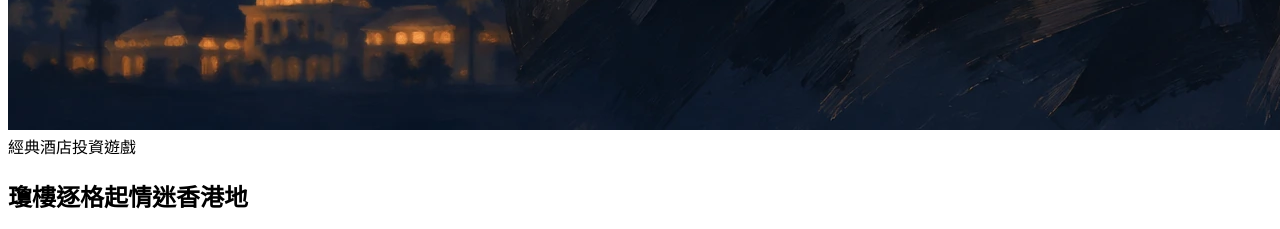
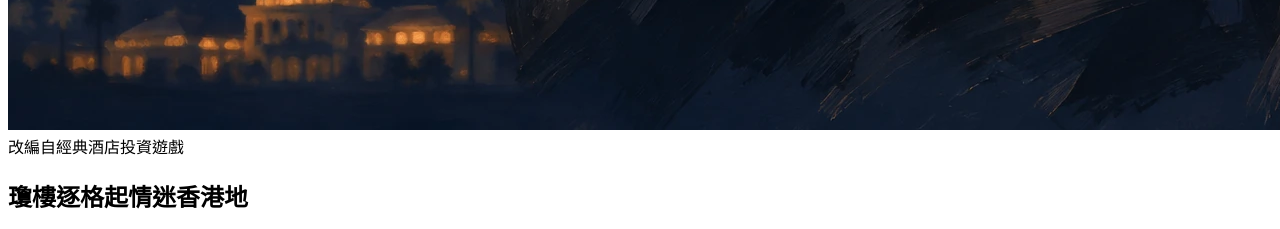
Before and after one commit to bruce-tp/acquire-boardgame, a Next.js app: page / in a window 1280 px wide. Shown: the part 1000-1229 px from the top of the page. Built offline with nearby package versions, Linux system fonts and the light colour scheme.

Commit message:
Update the Chinese cover adaptation label

```diff
--- a/app/page.tsx
+++ b/app/page.tsx
@@ -117,7 +117,7 @@ const total=view?quantities.reduce((n,q,c)=>n+q*price(view as any,c),0):0,totalQ
 return <main className={playing?'app playing':'app'}><header className="topbar"><button className="brand" onClick={()=>view?setConfirmLeave(true):null} aria-label="Big Ambition home"><span className="brand-mark">B<span/></span><span>BIG AMBITION<small>{t("酒店交易所", "THE HOTEL EXCHANGE")}</small></span></button><div className="top-right"><LanguageSwitch/><button className="text-button price-guide-button" onClick={()=>setPriceGuide(true)}><Landmark size={17}/><span>{t("股價表", "Price guide")}</span></button><button className="text-button" onClick={()=>setTutorial(true)}><BookOpen size={17}/><span>{t("新手教學", "Learn to play")}</span></button><SoundControls sound={sound} volume={volume} error={audioError} toggle={toggleSound} setVolume={setVolume} preview={previewSound}/></div></header>
 {!playing?<><div className="landing landing-immersive">
 <div className="landing-showcase">
-<section className="hero hotel-landing-hero"><img className="landing-toast-art" src="/art/gatsby-toast-v1.webp" alt="" aria-hidden="true" draggable={false} width={1536} height={1024}/><div className="hero-copy"><span className="eyebrow"><span className="line"/>{t("經典酒店投資遊戲", "A CLASSIC GAME OF AMBITION")}</span>{language==='en'?<h1 className="hero-title-en">Build a city.<em>Build an empire.</em></h1>:<div className="hero-title-with-art">
+<section className="hero hotel-landing-hero"><img className="landing-toast-art" src="/art/gatsby-toast-v1.webp" alt="" aria-hidden="true" draggable={false} width={1536} height={1024}/><div className="hero-copy"><span className="eyebrow"><span className="line"/>{t("改編自經典酒店投資遊戲", "A CLASSIC GAME OF AMBITION")}</span>{language==='en'?<h1 className="hero-title-en">Build a city.<em>Build an empire.</em></h1>:<div className="hero-title-with-art">
   <h1>瓊樓逐格起<span className="hero-title-line">情迷香港地</span></h1>
   <div className="hero-investment-art" aria-hidden="true">
     <svg className="hero-investment-skyline" viewBox="0 0 204 118" focusable="false">
```
Also changed, not shown: public/fonts/cover-genwanmin.woff.
